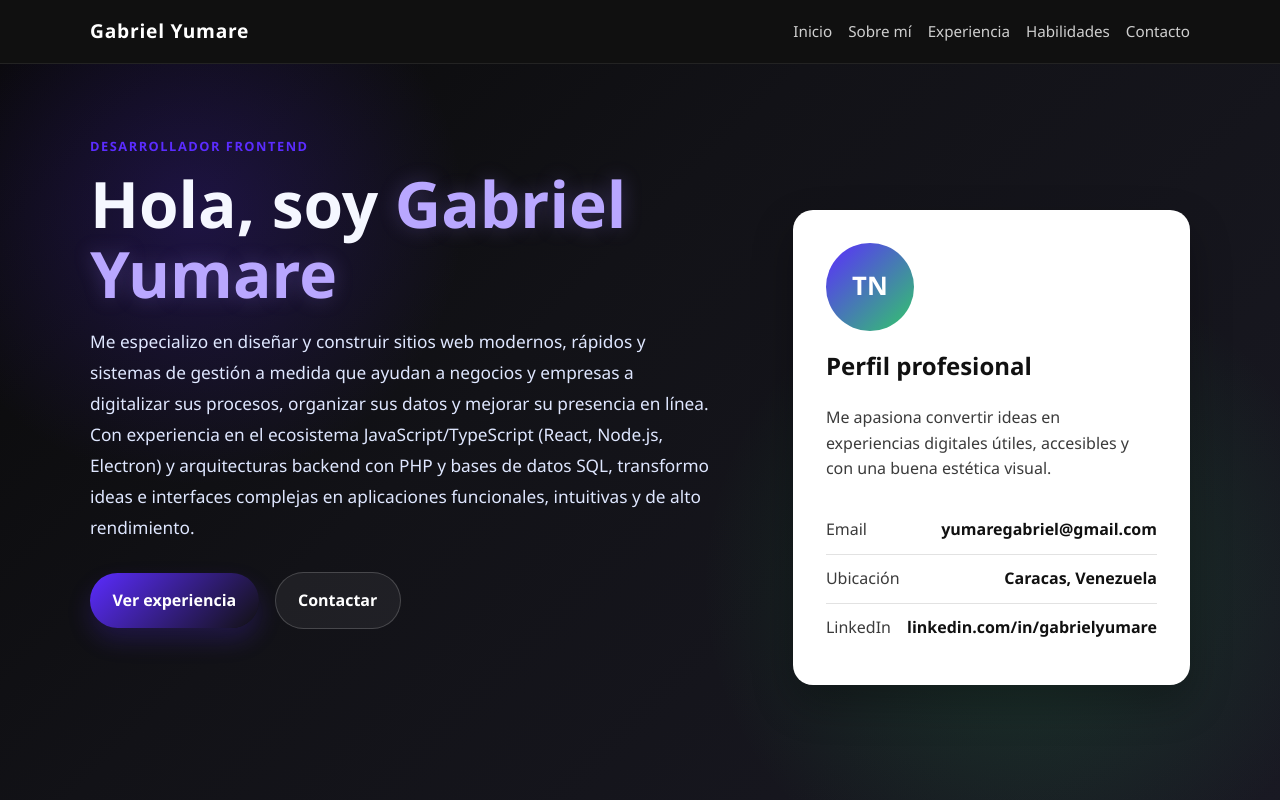
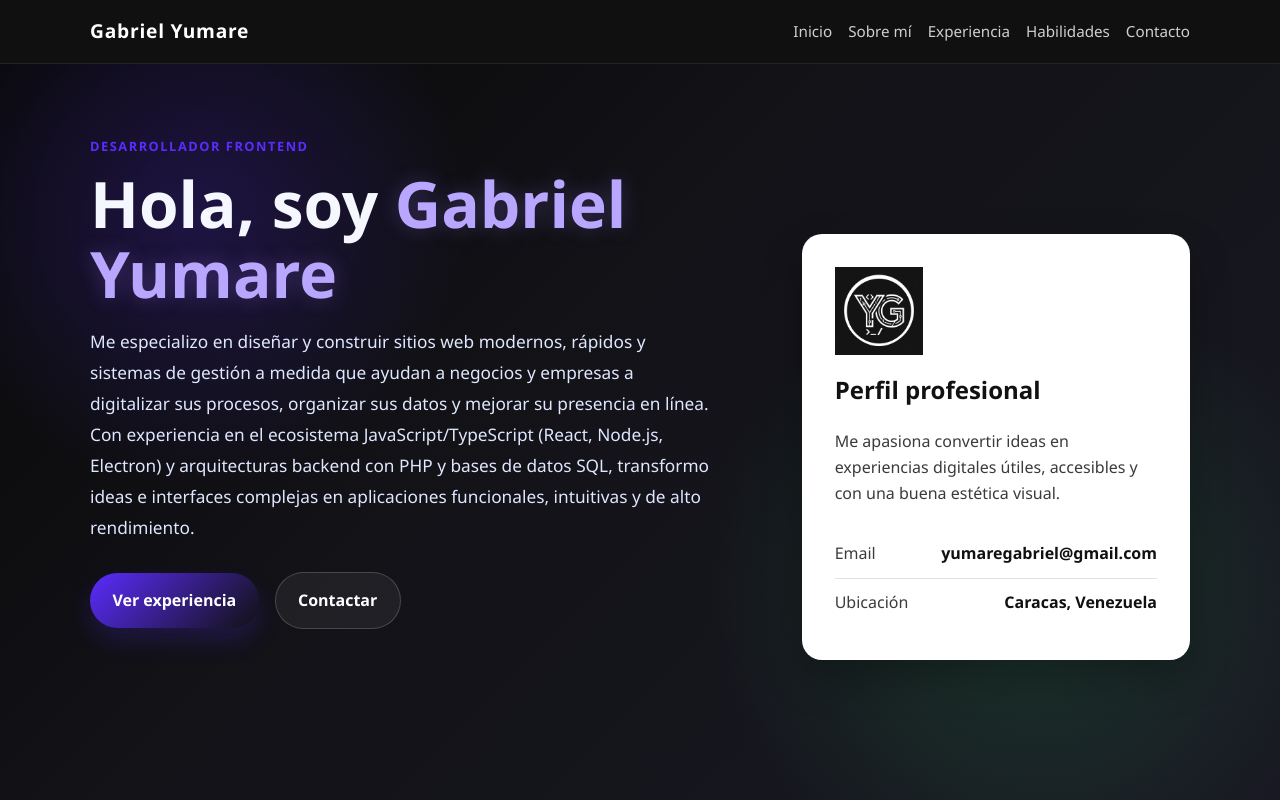
Before and after one commit to Yumare1234/Curriculum, a plain HTML site: page index.html in a window 1280 px wide. Shown: the top 800 px of the page. Drawn offline with Linux system fonts and the light colour scheme.

Commit message:
logo de perfil

```diff
--- a/index.html
+++ b/index.html
@@ -58,7 +58,7 @@
           </div>
 
           <aside class="profile-card reveal delay-3" aria-label="Información personal">
-            <div class="avatar">TN</div>
+            <div class="avatar"> <img src="Gemini_Generated_Image_f22d7cf22d7cf22d.jpeg" alt="logo"></div>
             <h2>Perfil profesional</h2>
             <p>
               Me apasiona convertir ideas en experiencias digitales útiles,
@@ -73,10 +73,6 @@
               <li>
                 <span>Ubicación</span>
                 <a href="#">Caracas, Venezuela</a>
-              </li>
-              <li>
-                <span>LinkedIn</span>
-                <a href="https://linkedin.com/in/gabrielyumare">linkedin.com/in/gabrielyumare</a>
               </li>
             </ul>
           </aside>
```
Also changed, not shown: Gemini_Generated_Image_f22d7cf22d7cf22d.jpeg (added).
